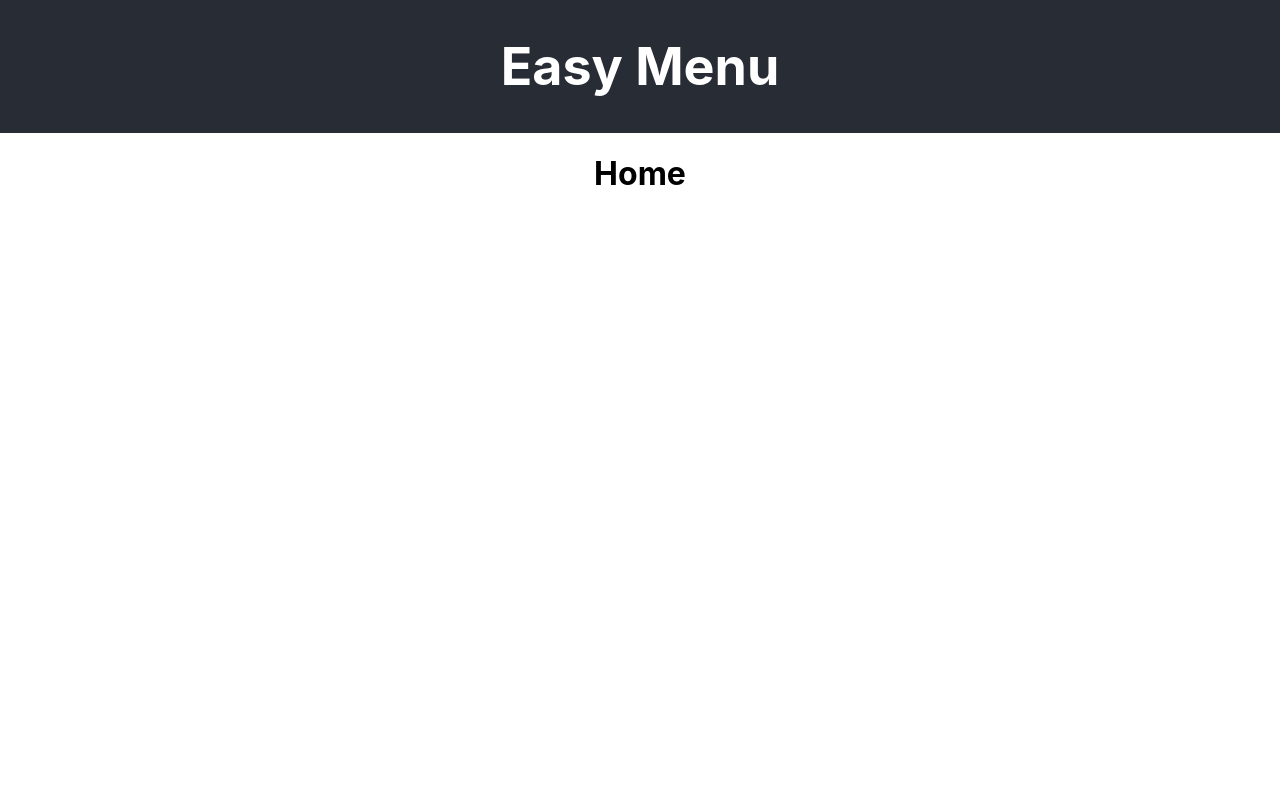
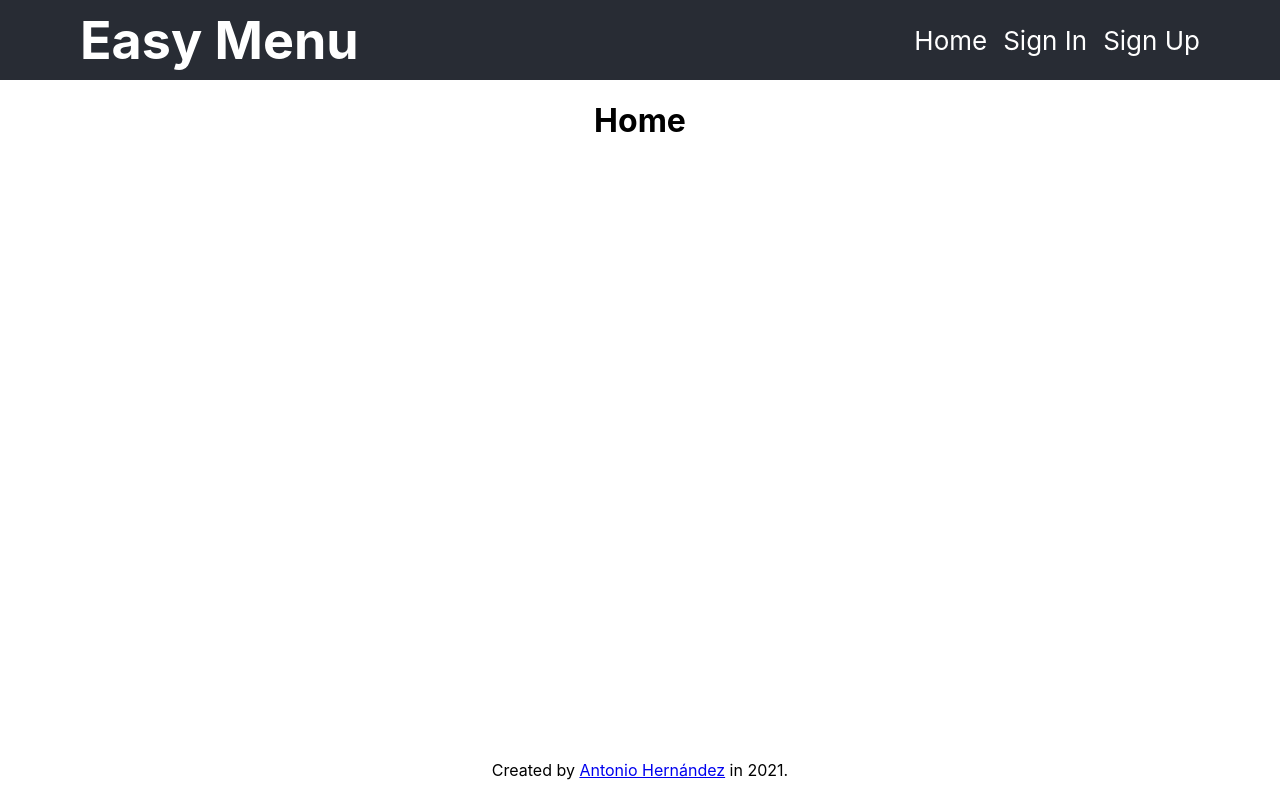
Before and after one commit to antoniojh10/easymenu, a React (Vite) app: page / in a window 1280 px wide. Built offline with nearby package versions, Linux system fonts and the light colour scheme.

Commit message:
feat: :sparkles: Layout with header navbar and footer

```diff
--- a/src/App.css
+++ b/src/App.css
@@ -1,14 +1,17 @@
 .App {
   text-align: center;
+  display: grid;
+  min-height: 100vh;
+  grid-template-columns: auto;
+  grid-template-rows: 10vh auto 5vh;
 }
 
 .App-header {
   background-color: #282c34;
-  min-height: 10vh;
   display: flex;
-  flex-direction: column;
+  padding: 0 10vh;
   align-items: center;
-  justify-content: center;
+  justify-content: space-between;
   font-size: calc(10px + 2vmin);
   color: white;
 }
@@ -16,3 +19,17 @@
 button {
   font-size: calc(10px + 2vmin);
 }
+
+.navMenu ul {
+  display: flex;
+}
+
+.navMenu a {
+  text-decoration: none;
+  margin-left: 1rem;
+  color: white;
+}
+
+.navMenu a:hover {
+  color: aquamarine;
+}
--- /dev/null
+++ b/src/components/Footer/index.tsx
@@ -0,0 +1,12 @@
+import React from "react";
+
+function Footer() {
+  return (
+    <div>
+      Created by <a href="https://github.com/antoniojh10">Antonio Hernández</a>{" "}
+      in 2021.
+    </div>
+  );
+}
+
+export default Footer;
--- /dev/null
+++ b/src/components/Header/index.tsx
@@ -0,0 +1,13 @@
+import React from "react";
+import NavMenu from "../NavMenu";
+
+function Header() {
+  return (
+    <header className="App-header">
+      <h1>Easy Menu</h1>
+      <NavMenu />
+    </header>
+  );
+}
+
+export default Header;
--- /dev/null
+++ b/src/components/Layout/index.tsx
@@ -0,0 +1,19 @@
+import React from "react";
+import Header from "../Header";
+import Footer from "../Footer";
+
+type Props = {
+  children: JSX.Element;
+};
+
+function Layout({ children }: Props) {
+  return (
+    <div className="App">
+      <Header />
+      {children}
+      <Footer />
+    </div>
+  );
+}
+
+export default Layout;
--- /dev/null
+++ b/src/components/NavMenu/index.tsx
@@ -0,0 +1,14 @@
+import React from "react";
+import { Link } from "@reach/router";
+
+function NavMenu() {
+  return (
+    <nav className="navMenu">
+      <Link to="/">Home</Link>
+      <Link to="/signin">Sign In</Link>
+      <Link to="/signup">Sign Up</Link>
+    </nav>
+  );
+}
+
+export default NavMenu;
--- /dev/null
+++ b/src/pages/Login.tsx
@@ -0,0 +1,8 @@
+import React from "react";
+import { RouteComponentProps } from "@reach/router";
+
+function Login(_props: RouteComponentProps) {
+  return <h1>Login</h1>;
+}
+
+export default Login;
--- /dev/null
+++ b/src/pages/Register.tsx
@@ -0,0 +1,8 @@
+import React from "react";
+import { RouteComponentProps } from "@reach/router";
+
+function Register(_props: RouteComponentProps) {
+  return <h1>Register</h1>;
+}
+
+export default Register;
--- a/src/router/App.tsx
+++ b/src/router/App.tsx
@@ -1,18 +1,20 @@
 import React from "react";
 import { Router } from "@reach/router";
-import Home from "../pages/Home";
-import "../App.css";
+import Layout from "@/components/Layout";
+import Home from "@/pages/Home";
+import Login from "@/pages/Login";
+import Register from "@/pages/Register";
+import "@/App.css";
 
 function App() {
   return (
-    <div className="App">
-      <header className="App-header">
-        <h1>Easy Menu</h1>
-      </header>
+    <Layout>
       <Router>
         <Home path="/" />
+        <Login path="/signin" />
+        <Register path="/signup" />
       </Router>
-    </div>
+    </Layout>
   );
 }
 
```
